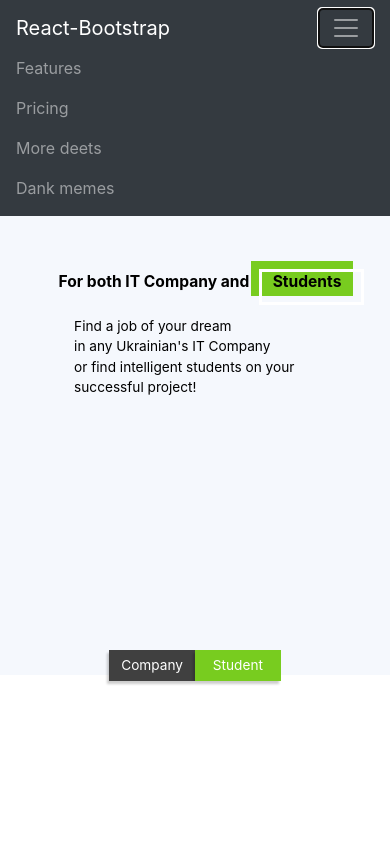
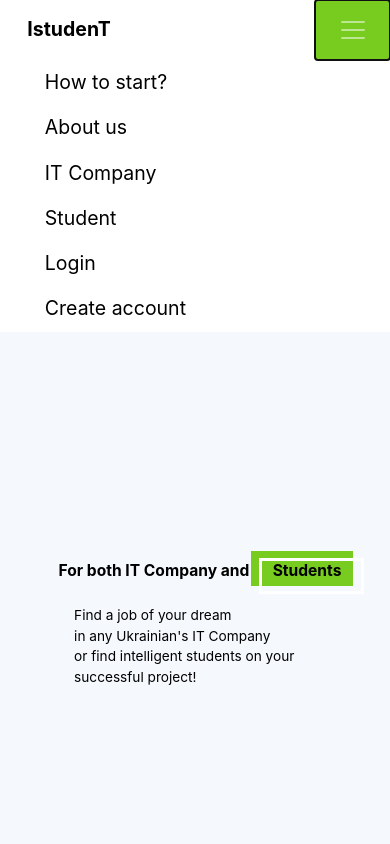
Before and after one commit to vasarostik/istudent, a React (Create React App) app: page / in a window 390 px wide. Both pictures are taken after a click on the button 346 px from the left and 28 px from the top of the page. Shown: the top 844 px of the page. Built offline with nearby package versions, Linux system fonts and the light colour scheme.

Commit message:
Add first registration page

```diff
--- a/package.json
+++ b/package.json
@@ -4,6 +4,7 @@
   "private": true,
   "dependencies": {
     "bootstrap": "^4.3.1",
+    "mdbreact": "^4.13.0",
     "react": "^16.8.6",
     "react-bootstrap": "^1.0.0-beta.8",
     "react-dom": "^16.8.6",
--- a/src/App.js
+++ b/src/App.js
@@ -1,40 +1,21 @@
 import React, { Component } from 'react';
 import './css/App.css';
-import { Header } from "./components/Header";
+import { NavbarPage } from "./components/NavbarPage";
 
 class App extends Component {
 
   render() {
-
-    const companyButton = {
-      height:'8vmin',
-      width:'22vmin',
-      border: '0px',
-      fontSize:'3.5vmin',
-      color: '#fff',
-      boxShadow: 'rgba(0, 0, 0, 0.2) -0.5vmin 0.7vmin 0.6vmin 0px',
-      backgroundColor: '#404040'
-    };
-
-    const studentButton = {
-      height:'8vmin',
-      width:'22vmin',
-      border: '0px',
-      fontSize:'3.5vmin',
-      color: '#fff',
-      boxShadow: 'rgba(0, 0, 0, 0.2) -0.5vmin 0.7vmin 0.6vmin 0px',
-      backgroundColor: '#78cc1f'
-    };
-
     return (
       <div className="App">
+        <NavbarPage />
 
         {/* main container */}
         <div className="main">
-          <Header />
+
           <div className="topic">
 
             <h2 className="leftTitle">
+
               For both IT Company and
             </h2>
 
@@ -54,8 +35,8 @@ class App extends Component {
             </p>
           </div>
           <div className="buttons">
-            <button style={companyButton}>Company</button>
-            <button style={studentButton}>Student</button>
+            <button className="companyButton">Company</button>
+            <button className="studentButton">Student</button>
           </div>
         </div>
         {/* end of main container */}
--- a/src/components/Header.js
+++ /dev/null
@@ -1,28 +0,0 @@
-import React from 'react';
-import '../css/Header.css';
-import { Navbar, Nav } from 'react-bootstrap';
-
-export class Header extends React.Component {
-
-    render() {
-
-        return (
-            <Navbar className="mainNav" collapseOnSelect fixed="top" expand="lg" bg="dark" variant="dark">
-                <Navbar.Brand href="#home">React-Bootstrap</Navbar.Brand>
-                <Navbar.Toggle aria-controls="responsive-navbar-nav" />
-                <Navbar.Collapse id="responsive-navbar-nav">
-                    <Nav className="mr-auto">
-                        <Nav.Link href="#features">Features</Nav.Link>
-                        <Nav.Link href="#pricing">Pricing</Nav.Link>
-                    </Nav>
-                    <Nav>
-                        <Nav.Link href="#deets">More deets</Nav.Link>
-                        <Nav.Link eventKey={2} href="#memes">
-                            Dank memes
-                        </Nav.Link>
-                    </Nav>
-                </Navbar.Collapse>
-            </Navbar>
-        );
-    }
-}
--- /dev/null
+++ b/src/components/NavbarPage.js
@@ -0,0 +1,51 @@
+import React, { Component } from "react";
+import { MDBNavbar, MDBNavbarBrand, MDBNavbarNav, MDBNavItem, MDBNavLink, MDBNavbarToggler, MDBCollapse } from "mdbreact";
+import '../css/NavbarPage.css';
+
+export class NavbarPage extends Component {
+  state = {
+    isOpen: false
+  };
+
+  toggleCollapse = () => {
+    this.setState({ isOpen: !this.state.isOpen });
+  }
+
+  render() {
+
+    return (
+      <MDBNavbar className="nav" dark expand="md" style={{ padding: 0 }}>
+        <MDBNavbarBrand>
+          <strong className="navName">IstudenT</strong>
+        </MDBNavbarBrand>
+        <MDBNavbarToggler className="navButton" onClick={this.toggleCollapse} />
+        <MDBCollapse id="navbarCollapse3" isOpen={this.state.isOpen} navbar>
+
+          <MDBNavbarNav left>
+            <MDBNavItem active>
+              <MDBNavLink className="link" to="#!"> <span>How to start?</span></MDBNavLink>
+            </MDBNavItem>
+            <MDBNavItem>
+              <MDBNavLink className="link" to="#!"><span>About us</span></MDBNavLink>
+            </MDBNavItem>
+            <MDBNavItem>
+              <MDBNavLink className="link" to="#!"><span>IT Company</span></MDBNavLink>
+            </MDBNavItem>
+          </MDBNavbarNav>
+
+          <MDBNavbarNav right>
+            <MDBNavItem>
+              <MDBNavLink className="link" to="#!"><span>Student</span></MDBNavLink>
+            </MDBNavItem>
+            <MDBNavItem>
+              <MDBNavLink className="link" to="#!"><span>Login</span></MDBNavLink>
+            </MDBNavItem>
+            <MDBNavItem>
+              <MDBNavLink className="link" to="#!"><span>Create account</span></MDBNavLink>
+            </MDBNavItem>
+          </MDBNavbarNav>
+        </MDBCollapse>
+      </MDBNavbar>
+    );
+  }
+}
--- a/src/css/App.css
+++ b/src/css/App.css
@@ -74,3 +74,54 @@
   align-self:center;
   top:77vh;
 }
+
+.studentButton{
+  height:8vmin;
+  width:22vmin;
+  border:0px;
+  font-size:3.5vmin;
+  color:#fff;
+  box-shadow:rgba(0, 0, 0, 0.2) -0.5vmin 0.7vmin 0.6vmin 0px;
+  background-color:#78cc1f;
+}
+
+.companyButton{
+  height:8vmin;
+  width:22vmin;
+  border:0px;
+  font-size:3.5vmin;
+  color:#fff;
+  box-shadow: rgba(0, 0, 0, 0.2) -0.5vmin 0.7vmin 0.6vmin 0px;
+  background-color: #404040;
+}
+
+@media only screen and (max-width: 700px) {
+
+  .buttons {
+    position:relative;
+    align-self:center;
+    top:60vmin;
+  }
+
+
+  .studentButton{
+    height:10vh;
+    width:50vw;
+    border:0px;
+    font-size:5vmin;
+    color:#fff;
+    box-shadow:rgba(0, 0, 0, 0.2) -0.5vmin 0.7vmin 0.6vmin 0px;
+    background-color:#78cc1f;
+  }
+
+  .companyButton{
+    height:10vh;
+    width:50vw;
+    border:0px;
+    font-size:5vmin;
+    color:#fff;
+    box-shadow: rgba(0, 0, 0, 0.2) -0.5vmin 0.7vmin 0.6vmin 0px;
+    background-color: #404040;
+  }
+
+}
--- a/src/css/Header.css
+++ /dev/null
@@ -1,15 +0,0 @@
-.mainNav {
-  position:fixed;
-  margin: 0px 20vmin;
-  background-color: white;
-  border-radius: 0 0 17px 17px;
-
-}
-
-@media (max-width: 992px) {
-  .mainNav {
-    margin: 0;
-    border-radius: 0px;
-  }
-
-}
--- /dev/null
+++ b/src/css/NavbarPage.css
@@ -0,0 +1,72 @@
+.nav{
+    background-color:#fff;
+    position: fixed;
+    top:0;
+    width: 76vw;
+    height: 10vh;
+    margin: 0px 12vw;
+    border-radius: 0 0 17px 17px;
+    z-index:100;
+
+}
+
+.link{
+    margin: 0 2.5vw;
+    white-space: nowrap;
+}
+
+.link:hover{
+    background-color:#78cc1f;
+}
+
+.mobileMenu{
+    display: none;
+}
+
+.link span{
+    color:#000;
+    font-size: 1.2vw;
+}
+
+.navName{
+    color:#000;
+    font-size: 5vmin;
+    margin-left: 7vw;
+    display: none;
+}
+
+.navButton{
+    background-color:#78cc1f;
+    border:0px;
+    border-radius:0px;
+    height:60px;
+    width:75px;
+    margin-top:0vh;
+    margin-left:4vw;
+}
+
+@media only screen and (max-width: 700px) {
+    .nav{
+        background-color:#fff;
+        position: relative;
+        width: 100%;
+        height: auto;
+        margin: 0;
+        border-radius: 0px;
+        z-index:100;
+    }
+
+    .navName{
+        display: block;
+    }
+
+    .mobileMenu{
+        display: block;
+    }
+
+    .link span{
+        color:#000;
+        font-size: 5vw;
+        margin-left:9vw;
+    }
+}
--- a/src/index.js
+++ b/src/index.js
@@ -4,9 +4,11 @@ import ReactDOM from 'react-dom';
 import './css/index.css';
 import App from './App';
 import * as serviceWorker from './serviceWorker';
+import { BrowserRouter } from 'react-router-dom';
 
-
-ReactDOM.render(<App />, document.getElementById('root'));
+ReactDOM.render(<BrowserRouter>
+    <App />
+  </BrowserRouter>, document.getElementById('root'));
 
 // If you want your app to work offline and load faster, you can change
 // unregister() to register() below. Note this comes with some pitfalls.
```
Also changed, not shown: 1 other file (tests, documents, lock files or other folders).
